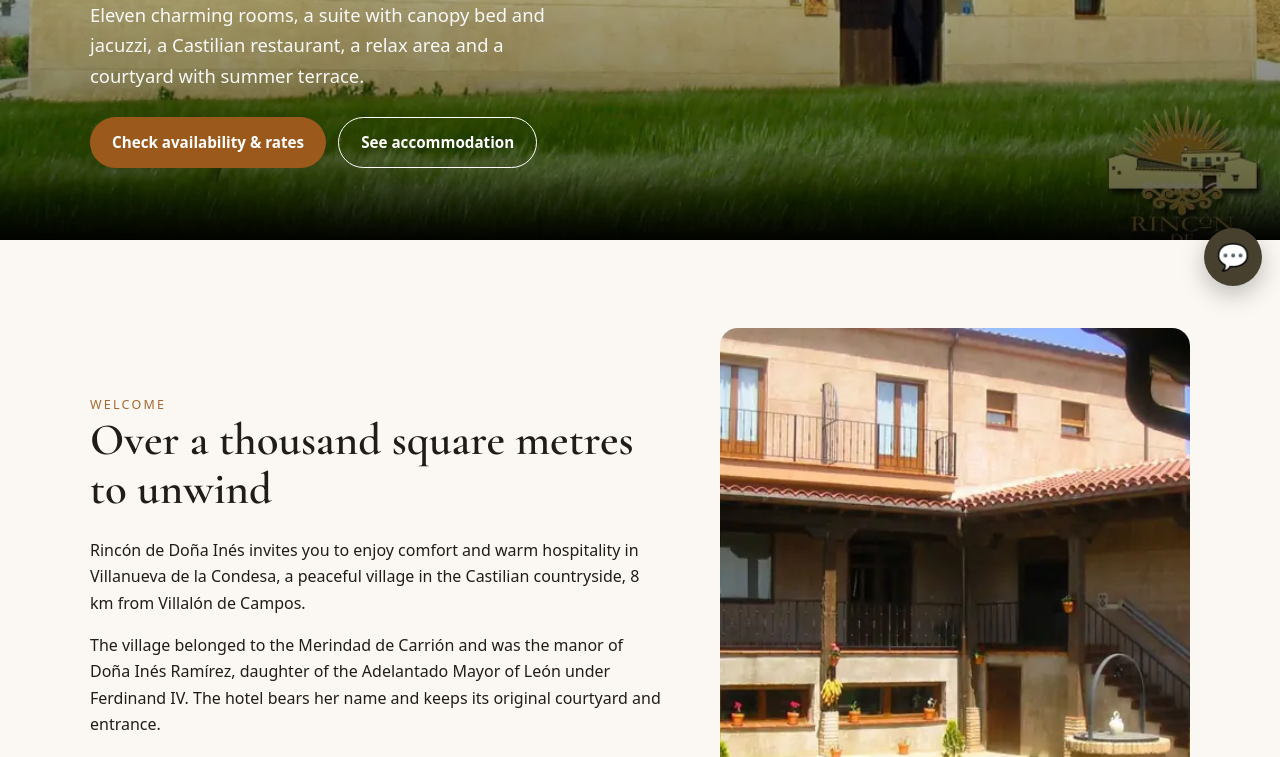
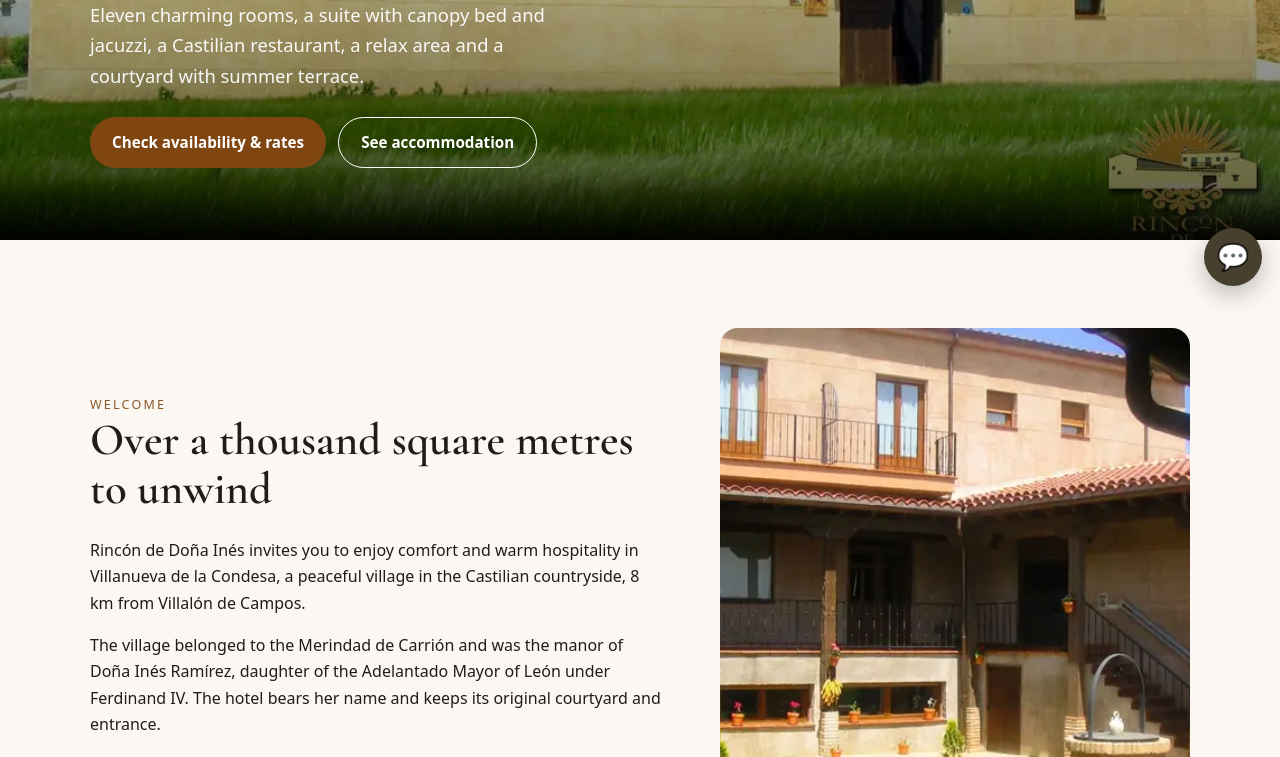
Before and after one commit to berawadigital-ctrl/demo-rincon-de-dona-ines, a plain HTML site: page index.html in a window 1280 px wide. Shown: the part 496-1253 px from the top of the page. Drawn offline with Linux system fonts and the light colour scheme.

Commit message:
Demo demo-rincon-de-dona-ines

```diff
--- a/index.html
+++ b/index.html
@@ -3,7 +3,7 @@
 <link rel="preload" href="fonts/cormorant.woff2" as="font" type="font/woff2" crossorigin><link rel="preload" as="image" href="img/hero-m.webp" imagesrcset="img/hero-m.webp 800w, img/hero.webp 1600w" imagesizes="100vw">
 <style>
 @font-face{font-family:Cormorant;src:url(fonts/cormorant.woff2) format('woff2');font-weight:300 700;font-display:swap}
-:root{--ac:#9b5a1c;--ac2:#47402f;--ink:#1f1d1a;--mut:#6b655d;--bg:#fbf8f3;--card:#fff;--line:#e8e1d6}
+:root{--ac:#7f4612;--ac2:#47402f;--ink:#1f1d1a;--mut:#6b655d;--bg:#fbf8f3;--card:#fff;--line:#e8e1d6}
 *{box-sizing:border-box}html{scroll-behavior:smooth}body{margin:0;font:16px/1.65 system-ui,-apple-system,"Segoe UI",Roboto,sans-serif;color:var(--ink);background:var(--bg)}
 img{max-width:100%;display:block}a{color:var(--ac)}
 h1,h2,h3{font-family:Cormorant,Georgia,serif;font-weight:600;line-height:1.1;margin:0 0 .5em}
```
